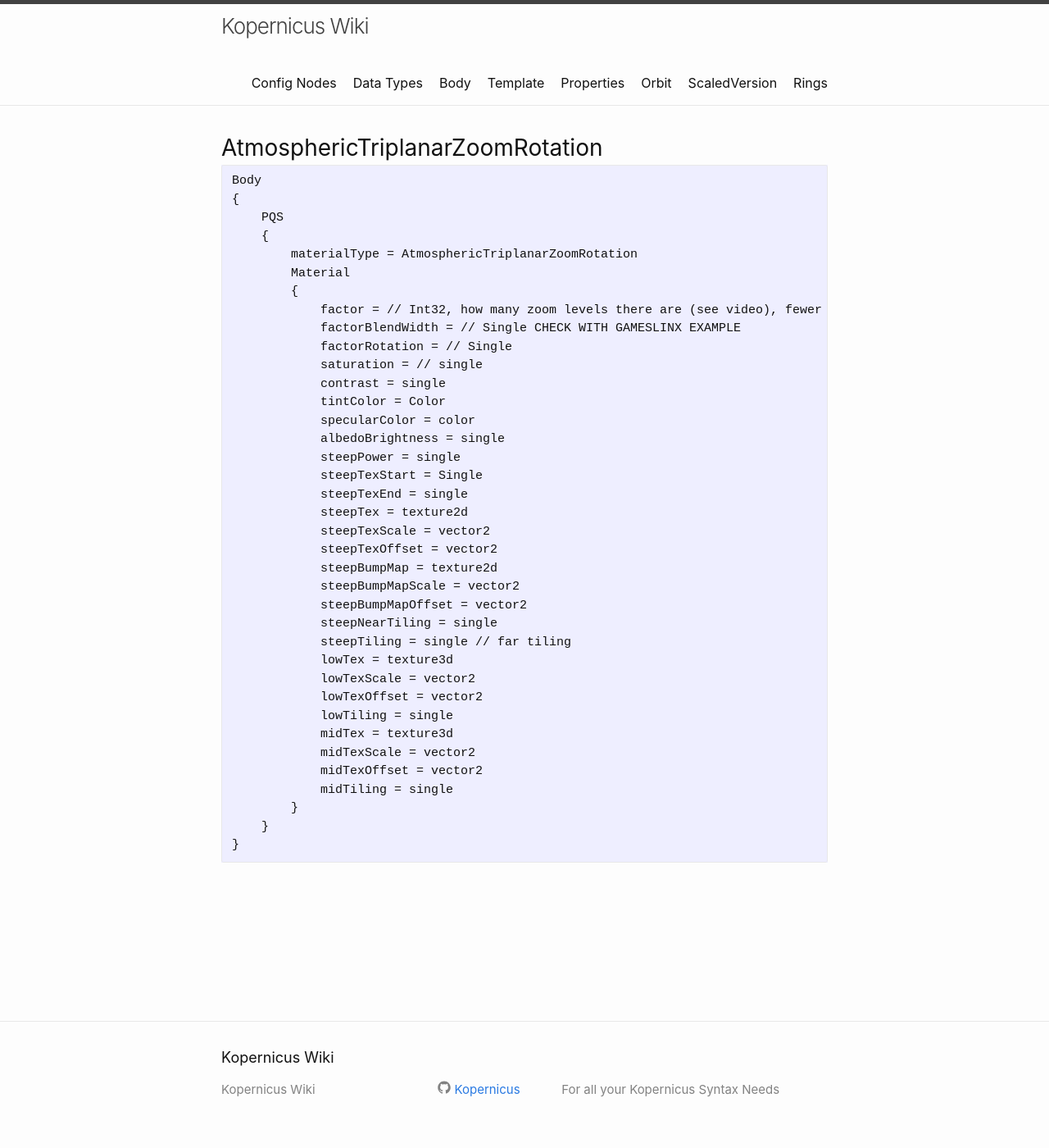
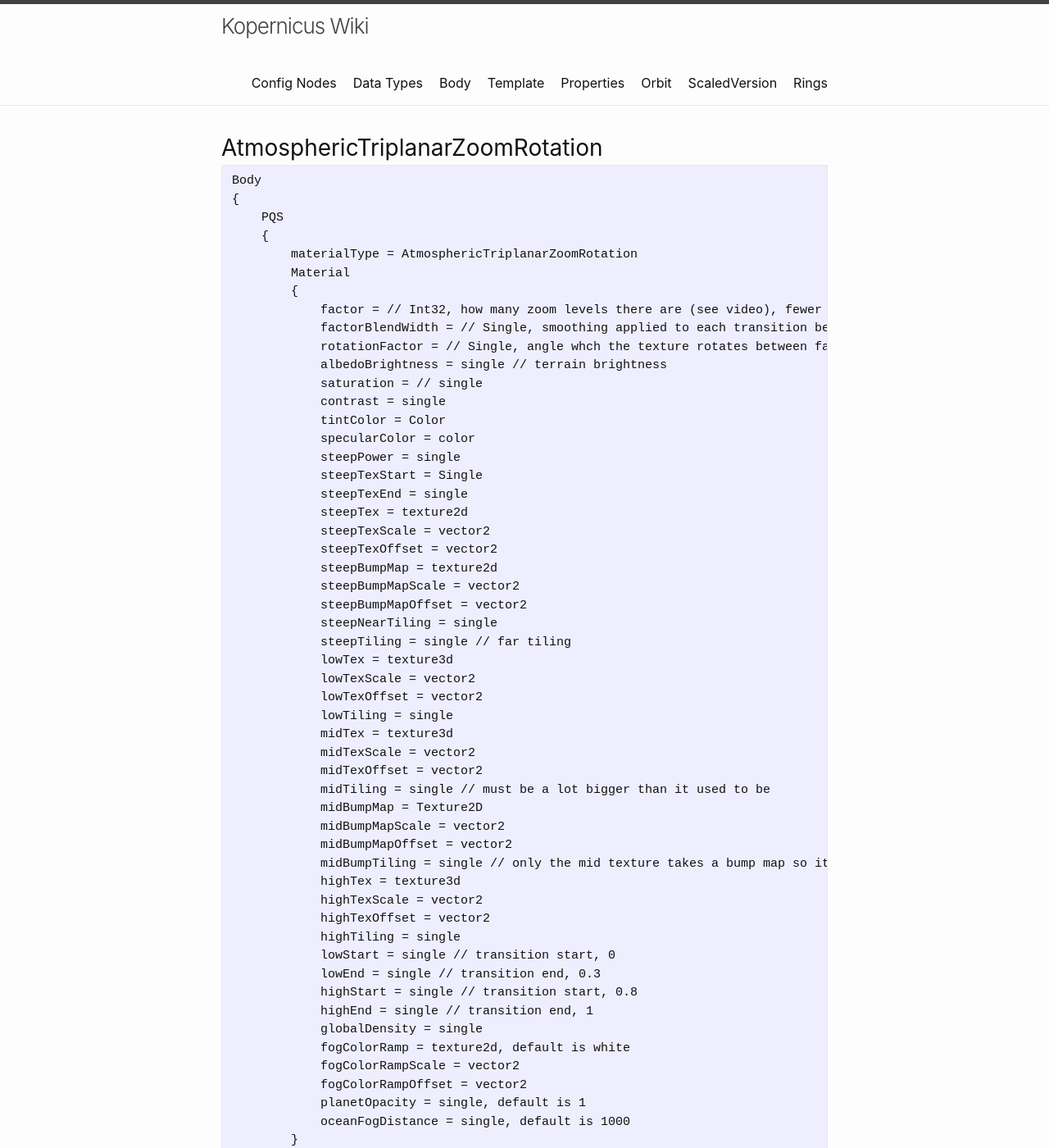
Before and after one commit to Kopernicus/wiki, a Jekyll site: the page built from main/Material/PQSAtmosphericTriplanarZoomRotation.md, in a window 1280 px wide and 1400 px high. Shown: the whole window at 82% size. Built offline with Jekyll 4.4.1, drawn with Linux system fonts in a browser that asks for light colours; some of the changed text lies outside the part shown.

```diff
--- a/main/Material/PQSAtmosphericTriplanarZoomRotation.md
+++ b/main/Material/PQSAtmosphericTriplanarZoomRotation.md
@@ -12,13 +12,13 @@ Body
         Material
         {
             factor = // Int32, how many zoom levels there are (see video), fewer results in more discrete levels, 1 will softlock
-            factorBlendWidth = // Single CHECK WITH GAMESLINX EXAMPLE
-            factorRotation = // Single
+            factorBlendWidth = // Single, smoothing applied to each transition between factors. goes as low as 0.05 (recommended) and 1. 1 would be a solid (instant) transition.
+            rotationFactor = // Single, angle whch the texture rotates between factors, affects shadows
+            albedoBrightness = single // terrain brightness
             saturation = // single
             contrast = single
             tintColor = Color
             specularColor = color
-            albedoBrightness = single
             steepPower = single
             steepTexStart = Single
             steepTexEnd = single
@@ -37,7 +37,25 @@ Body
             midTex = texture3d
             midTexScale = vector2
             midTexOffset = vector2
-            midTiling = single
+            midTiling = single // must be a lot bigger than it used to be
+            midBumpMap = Texture2D
+            midBumpMapScale = vector2
+            midBumpMapOffset = vector2
+            midBumpTiling = single // only the mid texture takes a bump map so it is recommended to isable low and high tiling. that way the terrain is entirely the mid texture (and thus has a bumpmap)
+            highTex = texture3d
+            highTexScale = vector2
+            highTexOffset = vector2
+            highTiling = single
+            lowStart = single // transition start, 0
+            lowEnd = single // transition end, 0.3
+            highStart = single // transition start, 0.8
+            highEnd = single // transition end, 1
+            globalDensity = single
+            fogColorRamp = texture2d, default is white
+            fogColorRampScale = vector2
+            fogColorRampOffset = vector2
+            planetOpacity = single, default is 1
+            oceanFogDistance = single, default is 1000
         }
     }
 }
```
